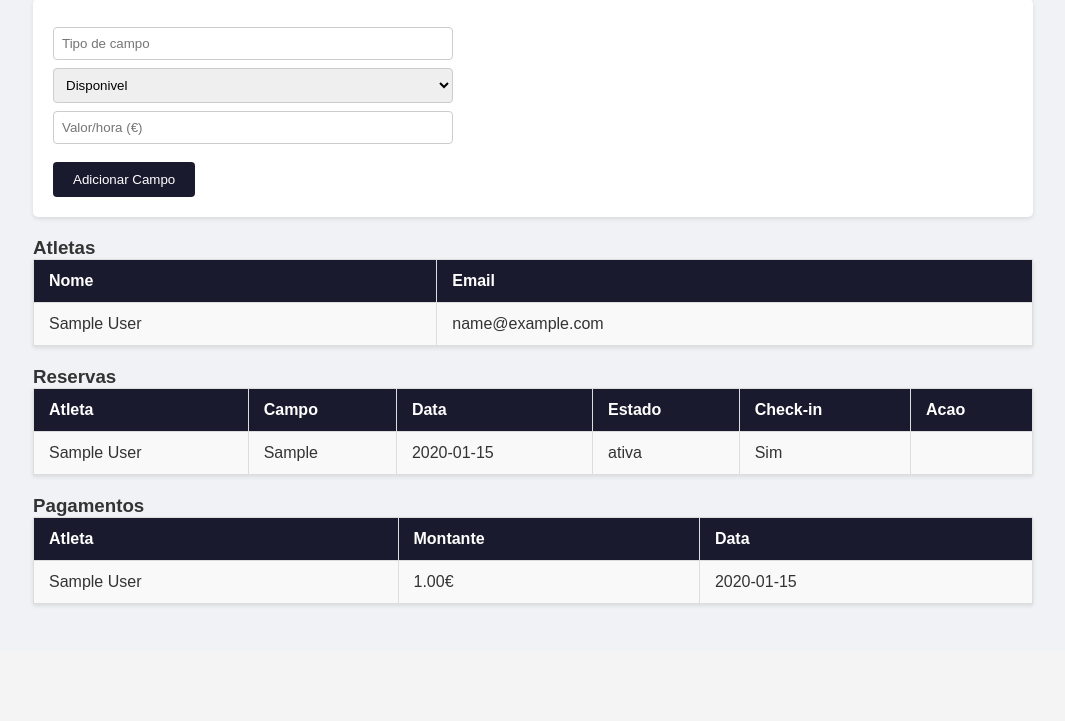
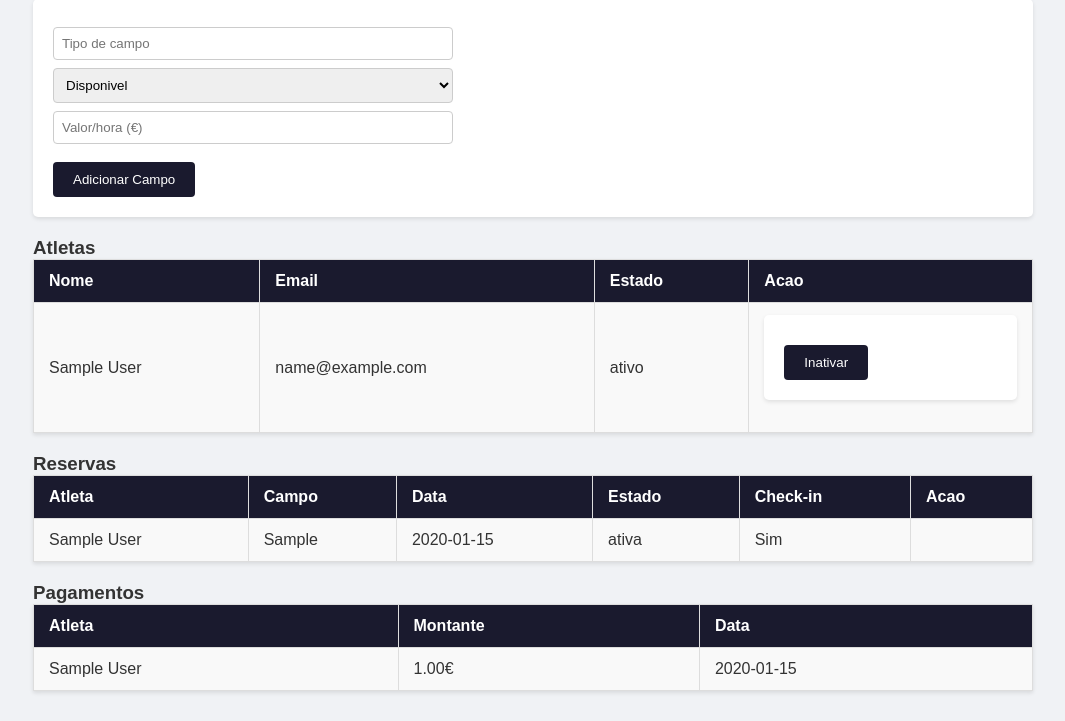
Before and after one commit to yxsin720/projeto-clube-desportivo, a PHP site: page /admin/dashboard.php in a window 1280 px wide. Shown: the part 149-870 px from the top of the page, without its empty margins (107-1172 px from the left). Before the commit the page ends 756 px from the top, so only its background shows below. Run offline with PHP 8.4, Linux system fonts and the light colour scheme; the visitor is signed in with stand-in values (Sample User, id 1); tables that the repository leaves empty hold one stand-in row (values such as "Sample post").

Commit message:
gestao de atletas adicionada

```diff
--- a/admin/dashboard.php
+++ b/admin/dashboard.php
@@ -30,15 +30,25 @@ if ($_SERVER['REQUEST_METHOD'] == 'POST') {
         header('Location: dashboard.php');
         exit;
     }
+
+    if (isset($_POST['inativar_atleta'])) {
+        $id_user = $_POST['id_user'];
+        $stmt = $pdo->prepare("UPDATE users SET estado = 'inativo' WHERE id = ?");
+        $stmt->execute([$id_user]);
+        header('Location: dashboard.php');
+        exit;
+    }
 }
 ?>
 <!DOCTYPE html>
 <html lang="pt">
+
 <head>
     <meta charset="UTF-8">
     <title>Admin Dashboard</title>
     <link rel="stylesheet" href="../css/style.css">
 </head>
+
 <body>
     <nav>
         <a href="../index.php">Inicio</a>
@@ -62,15 +72,39 @@ if ($_SERVER['REQUEST_METHOD'] == 'POST') {
 
         <h3>Atletas</h3>
         <table>
-        <tr><th>Nome</th><th>Email</th></tr>
+            <tr>
+                <th>Nome</th>
+                <th>Email</th>
+                <th>Estado</th>
+                <th>Acao</th>
+            </tr>
             <?php foreach ($atletas as $a): ?>
-        <tr><td><?= $a['nome'] ?></td><td><?= $a['email'] ?></td></tr>
+                <tr>
+                    <td><?= $a['nome'] ?></td>
+                    <td><?= $a['email'] ?></td>
+                    <td><?= $a['estado'] ?></td>
+                    <td>
+                        <?php if ($a['estado'] == 'ativo'): ?>
+                            <form method="POST">
+                                <input type="hidden" name="id_user" value="<?= $a['id'] ?>">
+                                <button type="submit" name="inativar_atleta">Inativar</button>
+                            </form>
+                        <?php endif; ?>
+                    </td>
+                </tr>
             <?php endforeach; ?>
         </table>
 
         <h3>Reservas</h3>
         <table>
-        <tr><th>Atleta</th><th>Campo</th><th>Data</th><th>Estado</th><th>Check-in</th><th>Acao</th></tr>
+            <tr>
+                <th>Atleta</th>
+                <th>Campo</th>
+                <th>Data</th>
+                <th>Estado</th>
+                <th>Check-in</th>
+                <th>Acao</th>
+            </tr>
             <?php foreach ($reservas as $r): ?>
                 <tr>
                     <td><?= $r['nome'] ?></td>
@@ -92,11 +126,20 @@ if ($_SERVER['REQUEST_METHOD'] == 'POST') {
 
         <h3>Pagamentos</h3>
         <table>
-        <tr><th>Atleta</th><th>Montante</th><th>Data</th></tr>
+            <tr>
+                <th>Atleta</th>
+                <th>Montante</th>
+                <th>Data</th>
+            </tr>
             <?php foreach ($pagamentos as $p): ?>
-        <tr><td><?= $p['nome'] ?></td><td><?= $p['montante'] ?>€</td><td><?= $p['data'] ?></td></tr>
+                <tr>
+                    <td><?= $p['nome'] ?></td>
+                    <td><?= $p['montante'] ?>€</td>
+                    <td><?= $p['data'] ?></td>
+                </tr>
             <?php endforeach; ?>
         </table>
     </div>
 </body>
+
 </html>
```
Lines whose indentation alone changed are shown as unchanged.
